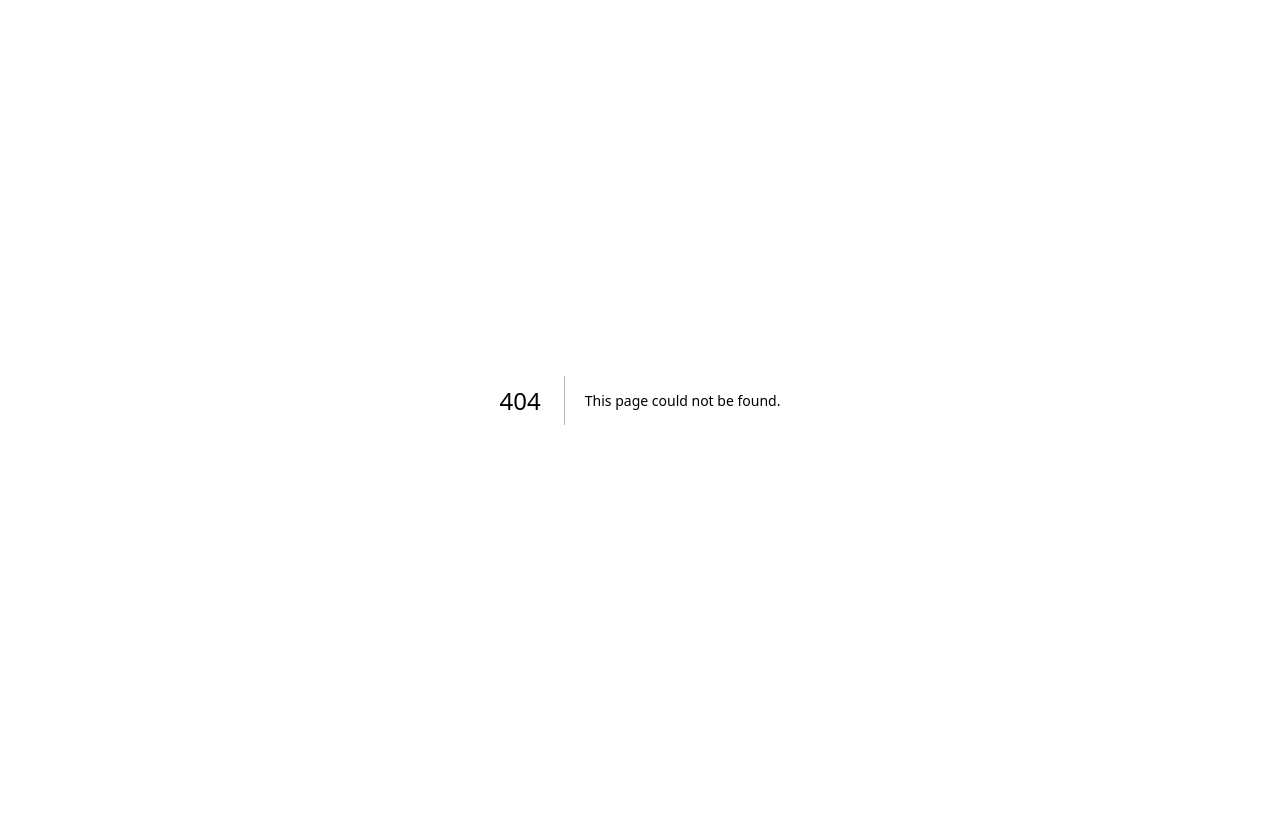
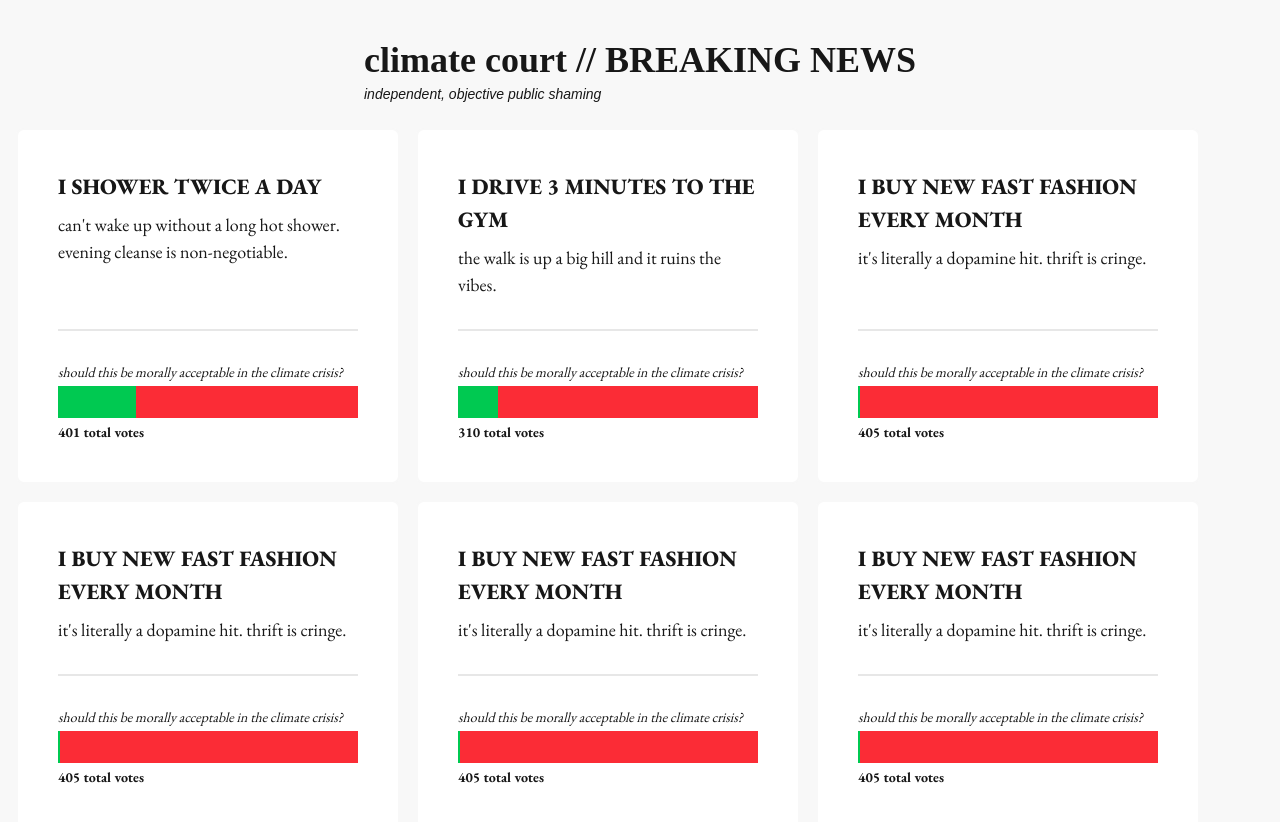
Before and after one commit to hailenwashere/climatecourt, a Next.js app: page /crimes in a window 1280 px wide. Before the commit this address had no page. Shown: the top 822 px of the page. Before the commit the page ends 800 px from the top, so only its background shows below. Built offline with nearby package versions, Linux system fonts and the light colour scheme.

Commit message:
crime page

```diff
--- /dev/null
+++ b/src/app/crimes/page.tsx
@@ -0,0 +1,123 @@
+import React from "react";
+import { EB_Garamond } from "next/font/google";
+
+const garamond = EB_Garamond({ subsets: ["latin"] });
+// dummy crime data
+const crimes = [
+  {
+    id: 1,
+    title: "i shower twice a day",
+    context:
+      "can't wake up without a long hot shower. evening cleanse is non-negotiable.",
+    votes: { yes: 104, no: 297 },
+    controversy: 89,
+    author: "Anonymous Gen Z, moderate, vegan-curious",
+    tags: ["#waterwaste", "#selfcare"],
+  },
+  {
+    id: 2,
+    title: "i drive 3 minutes to the gym",
+    context: "the walk is up a big hill and it ruins the vibes.",
+    votes: { yes: 41, no: 269 },
+    controversy: 72,
+    author: "Anonymous Millennial, left, flexitarian",
+    tags: ["#carbs", "#gymbro"],
+  },
+  {
+    id: 3,
+    title: "i buy new fast fashion every month",
+    context: "it's literally a dopamine hit. thrift is cringe.",
+    votes: { yes: 3, no: 402 },
+    controversy: 97,
+    author: "Anonymous Gen Alpha, apolitical, omnivore",
+    tags: ["#fashion", "#dopaminefiend"],
+  },
+  {
+    id: 4,
+    title: "i buy new fast fashion every month",
+    context: "it's literally a dopamine hit. thrift is cringe.",
+    votes: { yes: 3, no: 402 },
+    controversy: 97,
+    author: "Anonymous Gen Alpha, apolitical, omnivore",
+    tags: ["#fashion", "#dopaminefiend"],
+  },
+  {
+    id: 5,
+    title: "i buy new fast fashion every month",
+    context: "it's literally a dopamine hit. thrift is cringe.",
+    votes: { yes: 3, no: 402 },
+    controversy: 97,
+    author: "Anonymous Gen Alpha, apolitical, omnivore",
+    tags: ["#fashion", "#dopaminefiend"],
+  },
+  {
+    id: 6,
+    title: "i buy new fast fashion every month",
+    context: "it's literally a dopamine hit. thrift is cringe.",
+    votes: { yes: 3, no: 402 },
+    controversy: 97,
+    author: "Anonymous Gen Alpha, apolitical, omnivore",
+    tags: ["#fashion", "#dopaminefiend"],
+  },
+];
+
+// dumb function to get label for controversy ranking
+
+export default function BreakingNews() {
+  return (
+    <div className="min-h-screen py-10 px-4 flex flex-col items-center bg-base-200">
+      <header className="mb-6">
+        <h1 className="text-4xl font-bold font-serif mb-1 ">
+          climate court // BREAKING NEWS
+        </h1>
+        <p className="text-sm italic">independent, objective public shaming</p>
+      </header>
+
+      <div
+        className={`${garamond.className} flex flex-row gap-4 flex-wrap max-w-7xl`}
+      >
+        {crimes.map((crime) => (
+          <div
+            key={crime.id}
+            className="card w-96 bg-base-100 card-xl card-border border-2"
+          >
+            <div className="card-body">
+              <h2 className="card-title font-extrabold">
+                {crime.title.toUpperCase()}
+              </h2>
+              <p>{crime.context}</p>
+              <div className="divider" />
+              <Result yesVotes={crime.votes.yes} noVotes={crime.votes.no} />
+            </div>
+          </div>
+        ))}
+      </div>
+    </div>
+  );
+}
+
+type ResultProps = {
+  yesVotes: number;
+  noVotes: number;
+};
+
+const Result = ({ yesVotes, noVotes }: ResultProps) => {
+  const totalVotes = yesVotes + noVotes;
+  const yesPercentage = (yesVotes / totalVotes) * 100;
+
+  return (
+    <div className="flex flex-col gap-1">
+      <p className="text-sm italic">
+        should this be morally acceptable in the climate crisis?
+      </p>
+      <div className="flex flex-row w-full h-8">
+        <div
+          className={`bg-green-500`}
+          style={{ width: `${yesPercentage}%` }}
+        />
+        <div className="bg-red-500 flex-auto" />
+      </div>
+      <p className="text-sm font-bold">{totalVotes} total votes</p>
+    </div>
+  );
+};
```
